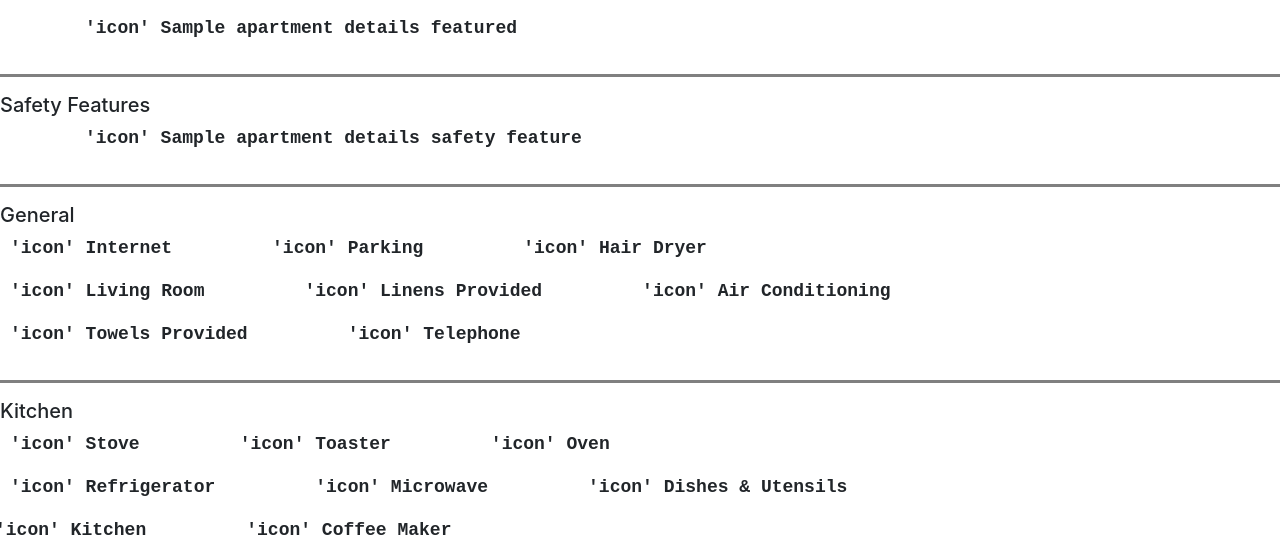
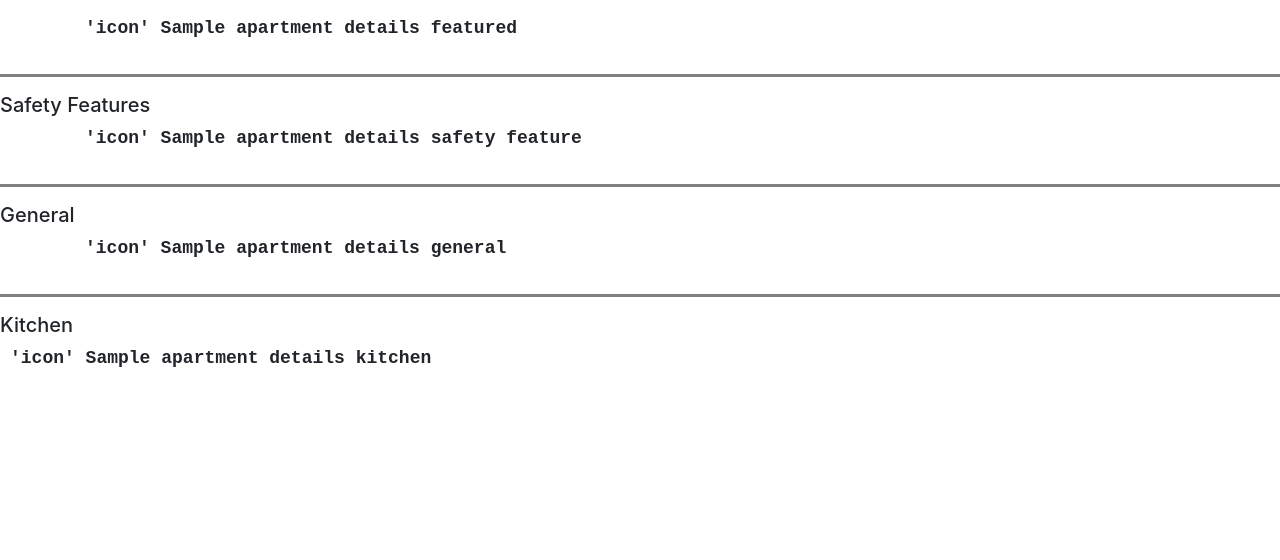
Before and after one commit to mkclark/GetAways_Public, a Python web app: template templates/search_details.html in a window 1280 px wide; the page is wider, and only the part inside the window is pictured. Shown: the part 2301-2861 px from the top of that part. After the commit the page ends 2668 px from the top of that part, so only its background shows below. Run offline with Jinja, Linux system fonts and the light colour scheme; the template is opened without the code that fills it: most values are stand-ins (such as "Sample title", 1, 10 or a date in 2020); grey boxes marked "Sample" are stand-in pictures; some libraries are stand-ins or nearby versions.

Commit message:
fuck this shit

```diff
--- a/Booking/views.py
+++ b/Booking/views.py
@@ -54,6 +54,6 @@ def search_details():
     apartment_details_featured = db.session.query(ApartmentFeatures.feature_name).order_by(ApartmentFeatures.id).filter(ApartmentFeatures.apartment_id == '12', ApartmentFeatures.category == 'Featured')
     apartment_details_safety_features = db.session.query(ApartmentFeatures.feature_name).order_by(ApartmentFeatures.id).filter(ApartmentFeatures.apartment_id == '12', ApartmentFeatures.category == 'Safety Features')
     apartment_details_general = db.session.query(ApartmentFeatures.feature_name).order_by(ApartmentFeatures.id).filter(ApartmentFeatures.apartment_id == '12', ApartmentFeatures.category == 'General')
+    apartment_details_kitchen = db.session.query(ApartmentFeatures.feature_name).order_by(ApartmentFeatures.id).filter(ApartmentFeatures.apartment_id=='12', ApartmentFeatures.category == 'Kitchen')
 
-
-    return render_template('search_details.html', apartment=apartment, apartment_details_featured=apartment_details_featured)
+    return render_template('search_details.html', apartment=apartment, apartment_details_featured=apartment_details_featured, apartment_details_safety_features=apartment_details_safety_features, apartment_details_general=apartment_details_general, apartment_details_kitchen=apartment_details_kitchen)
--- a/templates/search_details.html
+++ b/templates/search_details.html
@@ -93,76 +93,23 @@
         </div>
         {% endfor %}
       </div>
-
-
-
-
     <hr style="border-top: 3px solid grey;">
     <h5>General</h5>
       <div class="row">
-      <div class="column">
-        <p>'icon' Internet</p>
+        {% for apartment_details_general in apartment_details_general %}
+        <div class="column" style="margin-left: 100px;">
+          <p>'icon' {{ apartment_details_general.feature_name }}</p>
         </div>
-      <div class="column" style="margin-left: 100px;">
-        <p>'icon' Parking</p>
-      </div>
-      <div class="column" style="margin-left: 100px;">
-        <p>'icon' Hair Dryer</p>
-      </div>
-    </div>
-    <div class="row">
-      <div class="column">
-        <p>'icon' Living Room</p>
-      </div>
-      <div class="column" style="margin-left: 100px;">
-        <p>'icon' Linens Provided</p>
-      </div>
-      <div class="column" style="margin-left: 100px;">
-        <p>'icon' Air Conditioning</p>
-      </div>
-    </div>
-    <div class="row">
-      <div class="column">
-        <p>'icon' Towels Provided</p>
-      </div>
-      <div class="column" style="margin-left: 100px;">
-        <p>'icon' Telephone</p>
-      </div>
+        {% endfor %}
       </div>
     <hr style="border-top: 3px solid grey;">
     <h5>Kitchen</h5>
       <div class="row">
-      <div class="column">
-        <p>'icon' Stove</p>
+        {% for apartment_details_kitchen in apartment_details_kitchen %}
+        <div class="column" style="margin-left:100 px;">
+          <p>'icon' {{ apartment_details_kitchen.feature_name }}</p>
         </div>
-      <div class="column" style="margin-left: 100px;">
-        <p>'icon' Toaster</p>
-      </div>
-      <div class="column" style="margin-left: 100px;">
-        <p>'icon' Oven</p>
-      </div>
-    </div>
-    <div class="row">
-      <div class="column">
-        <p>'icon' Refrigerator</p>
-      </div>
-      <div class="column" style="margin-left: 100px;">
-        <p>'icon' Microwave</p>
-      </div>
-      <div class="column" style="margin-left: 100px;">
-        <p>'icon' Dishes & Utensils</p>
-      </div>
-      <div class="row">
-        <div class="column">
-          <p>'icon' Kitchen</p>
-        </div>
-        <div class="column" style="margin-left: 100px;">
-          <p>'icon' Coffee Maker</p>
-        </div>
-      </div>
-    </div>
-
-
+        {% endfor %}
       </div>
 </body>
 
```
Lines whose indentation alone changed are shown as unchanged.
